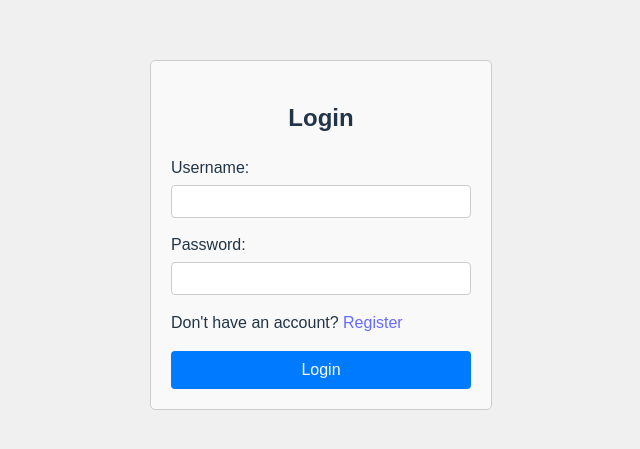
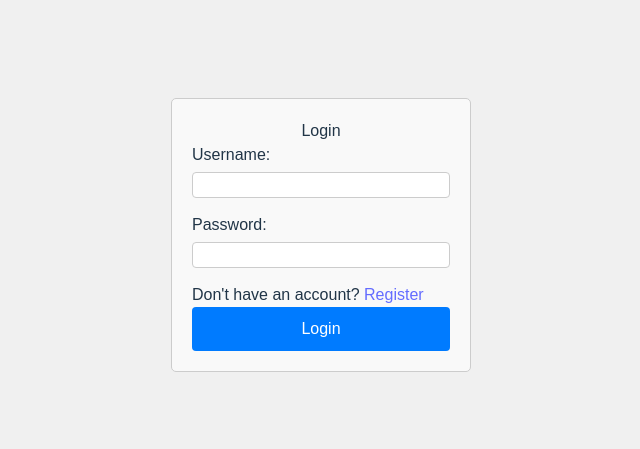
Before and after one commit to zlendo1/mockup-design-app-frontend, a React (Vite) app: page / in a window 1280 px wide. Shown: the part 165-614 px from the top of the page, without its empty margins (319-959 px from the left). Built offline with nearby package versions, Linux system fonts and the light colour scheme; no server answers.

Commit message:
fixed tailwind

```diff
--- a/src/index.css
+++ b/src/index.css
@@ -1,3 +1,7 @@
+@tailwind base;
+@tailwind components;
+@tailwind utilities;
+
 :root {
     font-family: Inter, system-ui, Avenir, Helvetica, Arial, sans-serif;
     line-height: 1.5;
--- a/tailwind.config.js
+++ b/tailwind.config.js
@@ -1,6 +1,6 @@
 /** @type {import('tailwindcss').Config} */
 export default {
-    content: ['./src/**/*.{js,jsx,ts,tsx}', './src/**/**/*.{js,jsx,ts,tsx}'],
+    content: ['./src/**/*.{js,jsx,ts,tsx}'],
     theme: {
         extend: {},
     },
```
